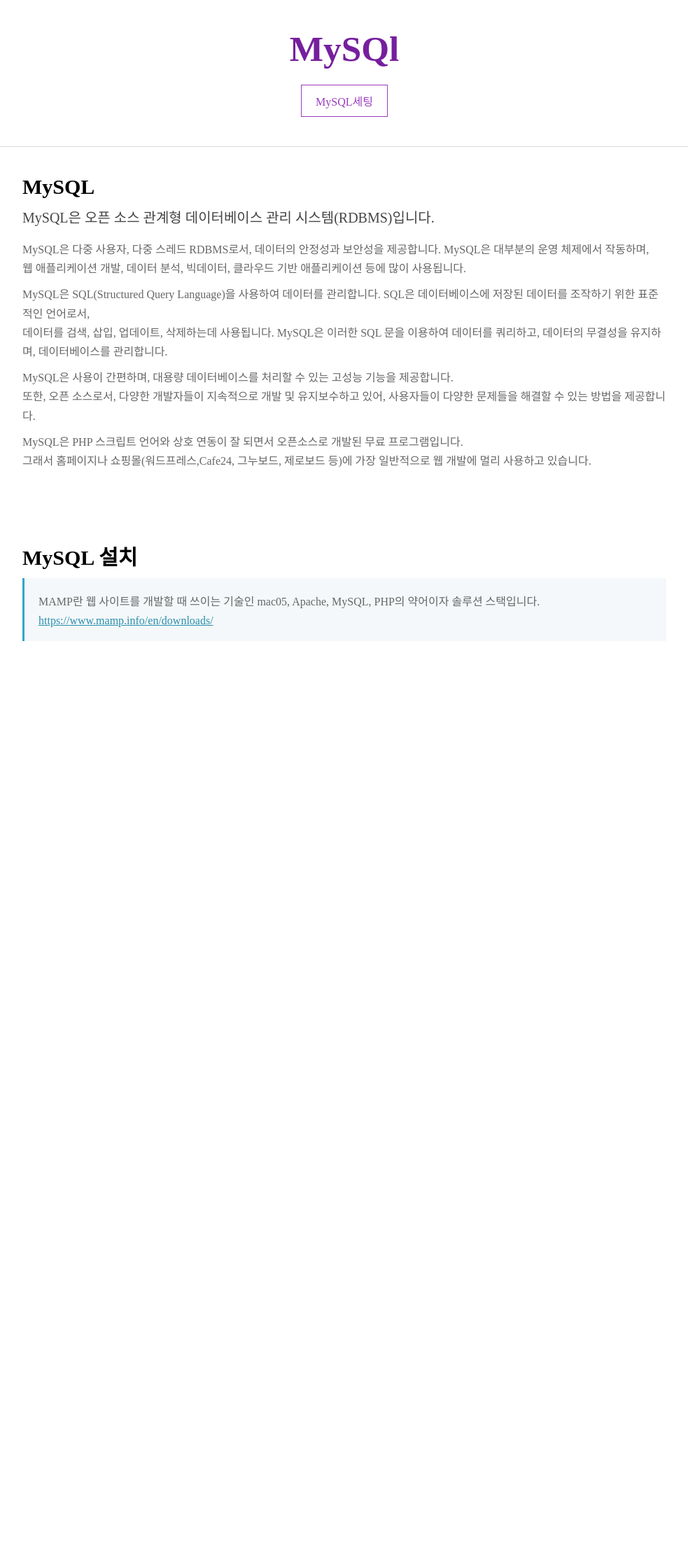
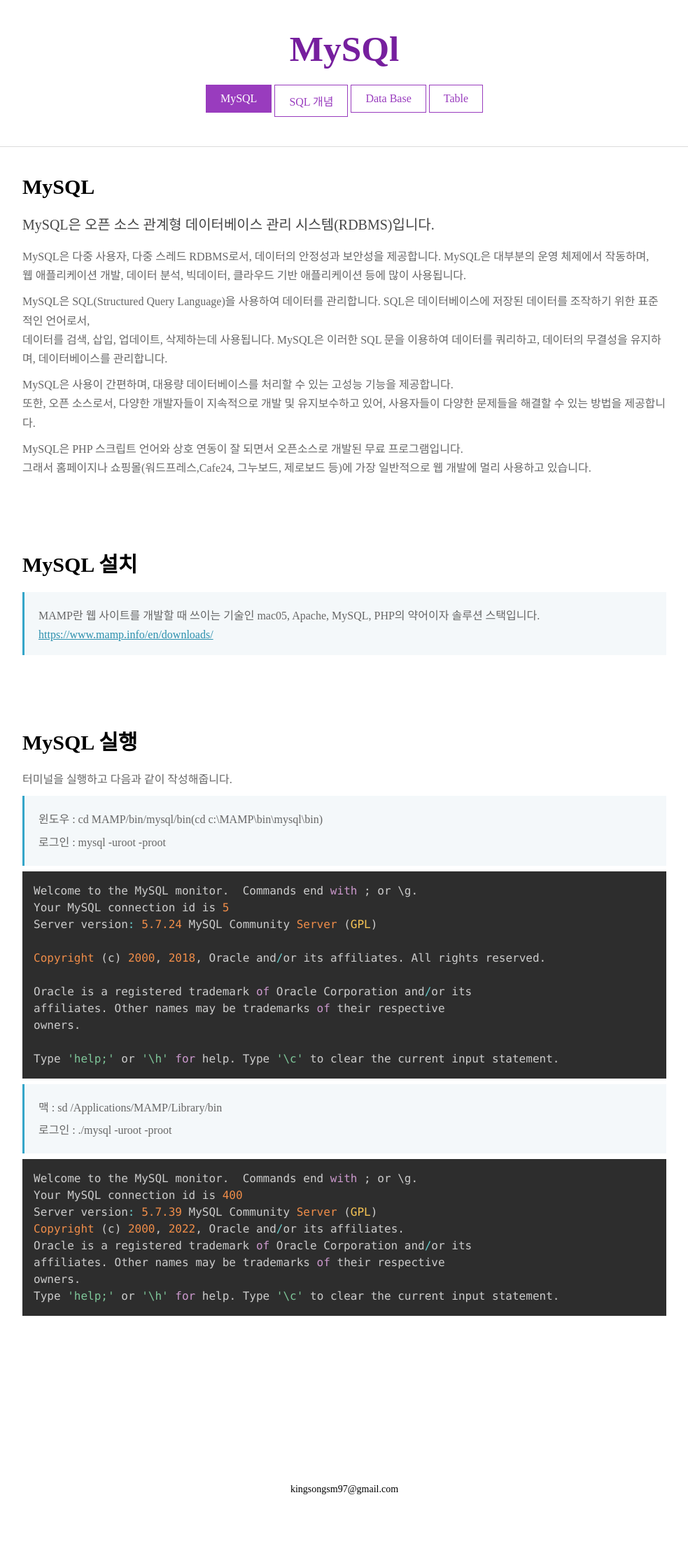
Before and after one commit to Kingsong97/class2024, a PHP site: page /mysql/mysql01.html in a window 1280 px wide. Shown: the whole page at 70% size, without its empty margins (148-1131 px from the left). Before the commit the page ends 916 px from the top, so only its background shows below. Run offline with PHP 8.4, Linux system fonts and the light colour scheme; some web fonts are replaced.

Commit message:
mysql page add

```diff
--- /dev/null
+++ b/mysql/assets/css/prism.css
@@ -0,0 +1,4 @@
+/* PrismJS 1.29.0
+https://prismjs.com/download.html#themes=prism-tomorrow&languages=markup+css+clike+javascript&plugins=line-numbers */
+code[class*=language-],pre[class*=language-]{color:#ccc;background:0 0;font-family:Consolas,Monaco,'Andale Mono','Ubuntu Mono',monospace;font-size:1em;text-align:left;white-space:pre;word-spacing:normal;word-break:normal;word-wrap:normal;line-height:1.5;-moz-tab-size:4;-o-tab-size:4;tab-size:4;-webkit-hyphens:none;-moz-hyphens:none;-ms-hyphens:none;hyphens:none}pre[class*=language-]{padding:1em;margin:.5em 0;overflow:auto}:not(pre)>code[class*=language-],pre[class*=language-]{background:#2d2d2d}:not(pre)>code[class*=language-]{padding:.1em;border-radius:.3em;white-space:normal}.token.block-comment,.token.cdata,.token.comment,.token.doctype,.token.prolog{color:#999}.token.punctuation{color:#ccc}.token.attr-name,.token.deleted,.token.namespace,.token.tag{color:#e2777a}.token.function-name{color:#6196cc}.token.boolean,.token.function,.token.number{color:#f08d49}.token.class-name,.token.constant,.token.property,.token.symbol{color:#f8c555}.token.atrule,.token.builtin,.token.important,.token.keyword,.token.selector{color:#cc99cd}.token.attr-value,.token.char,.token.regex,.token.string,.token.variable{color:#7ec699}.token.entity,.token.operator,.token.url{color:#67cdcc}.token.bold,.token.important{font-weight:700}.token.italic{font-style:italic}.token.entity{cursor:help}.token.inserted{color:green}
+pre[class*=language-].line-numbers{position:relative;padding-left:3.8em;counter-reset:linenumber}pre[class*=language-].line-numbers>code{position:relative;white-space:inherit}.line-numbers .line-numbers-rows{position:absolute;pointer-events:none;top:0;font-size:100%;left:-3.8em;width:3em;letter-spacing:-1px;border-right:1px solid #999;-webkit-user-select:none;-moz-user-select:none;-ms-user-select:none;user-select:none}.line-numbers-rows>span{display:block;counter-increment:linenumber}.line-numbers-rows>span:before{content:counter(linenumber);color:#999;display:block;padding-right:.8em;text-align:right}
--- a/mysql/assets/css/style.css
+++ b/mysql/assets/css/style.css
@@ -175,6 +175,11 @@
     color: #993cbe;
   }
 
+  #header nav ul li.active a {
+    background-color: #993cbe;
+    color: #fff;
+  }
+
   /* main__sample */
   .main__sample{
     padding: 40px;
@@ -189,10 +194,19 @@
   .main__sample .sample {
     margin-bottom: 100px;
   }
+
+
   .main__sample .sample h3 {
     font-size: 30px;
     font-family: var(--fontG);
+    margin-bottom: 20px;
+  }
+  .main__sample .sample h4 {
+    font-size: 20px;
+    font-family: var(--fontG);
     margin-bottom: 10px;
+    margin-top: 10px;
+    font-weight: 500;
   }
   .main__sample .sample p {
     font-size: 16px;
@@ -208,15 +222,43 @@
     margin-bottom: 15px;
   }
 
+  .main__sample .sample ul {
+    padding-left: 15px;
+    margin-bottom: 20px;
+  }
+
+  .main__sample .sample li {
+    color: var(--black200);
+    line-height: 1.8;
+    font-family: var(--fontN);
+    list-style: square;
+  }
+  .main__sample .sample i {
+    color: red;
+    font-style: normal;
+  }
+
   .main__sample .sample .info {
     padding: 20px;
     background-color: #f4f8fa;
     border-left: 3px solid #35a6c9;
+    font-family: var(--fontN);
   }
   .main__sample .sample .info p {
     margin-bottom: 5px;
+  }
+  .main__sample .sample .info p:last-child {
+    margin-bottom: 0;
   }
   .main__sample .sample .info a {
     color: #2b8fad;
     text-decoration: underline;
   }
+
+  /* footer */
+  #footer {
+    padding: 100px;
+    text-align: center;
+    font-family: var(--fontN);
+    font-size: 14px;
+  }
--- a/mysql/mysql01.html
+++ b/mysql/mysql01.html
@@ -7,6 +7,7 @@
     <title>MySQL01</title>
 
     <link rel="stylesheet" href="assets/css/style.css">
+    <link rel="stylesheet" href="assets/css/prism.css">
 </head>
 
 <body>
@@ -16,7 +17,10 @@
         </h1>
         <nav>
             <ul>
-                <li><a href="mysql01.html">MySQL세팅</a></li>
+                <li class="active"><a href="mysql01.html">MySQL</a></li>
+                <li><a href="mysql02.html">SQL 개념</a></li>
+                <li><a href="mysql03.html">Data Base</a></li>
+                <li><a href="mysql04.html">Table</a></li>
 
             </ul>
         </nav>
@@ -44,10 +48,48 @@
                     <a href="https://www.mamp.info/en/downloads/">https://www.mamp.info/en/downloads/</a>
                 </div>
             </div>
+            <div id="sample03" class="sample">
+                <h3>MySQL 실행</h3>
+                <p>
+                    터미널을 실행하고 다음과 같이 작성해줍니다.
+                </p>
+                <div class="info">
+                    <p>윈도우 : cd MAMP/bin/mysql/bin(cd c:\MAMP\bin\mysql\bin)</p>
+                    <p>로그인 : mysql -uroot -proot</p>
+                </div>
+                <pre><code class="language-js">Welcome to the MySQL monitor.  Commands end with ; or \g.
+Your MySQL connection id is 5
+Server version: 5.7.24 MySQL Community Server (GPL)
+
+Copyright (c) 2000, 2018, Oracle and/or its affiliates. All rights reserved.
+
+Oracle is a registered trademark of Oracle Corporation and/or its
+affiliates. Other names may be trademarks of their respective
+owners.
+
+Type 'help;' or '\h' for help. Type '\c' to clear the current input statement.</code></pre>
+                <div class="info">
+                    <p>맥 : sd /Applications/MAMP/Library/bin</p>
+                    <p>로그인 : ./mysql -uroot -proot</p>
+                </div>
+                <pre><code class="language-js">Welcome to the MySQL monitor.  Commands end with ; or \g.
+Your MySQL connection id is 400
+Server version: 5.7.39 MySQL Community Server (GPL)
+Copyright (c) 2000, 2022, Oracle and/or its affiliates.
+Oracle is a registered trademark of Oracle Corporation and/or its
+affiliates. Other names may be trademarks of their respective
+owners.
+Type 'help;' or '\h' for help. Type '\c' to clear the current input statement.</code></pre>
+            </div>
         </div>
     </main>
     <!-- //main -->
 
+    <footer id="footer">
+        <a href="mailto:kingsongsm97@gmail.com">kingsongsm97@gmail.com</a>
+    </footer>
+    <!-- //footer -->
+    <script src="assets/js/prism.js"></script>
 </body>
 
 </html>
```
Also changed, not shown: mysql/mysql02.html (added, +81 -0 lines), mysql/mysql03.html (added, +60 -0 lines), mysql/mysql04.html (added, +47 -0 lines), mysql/assets/js/prism.js (added).
